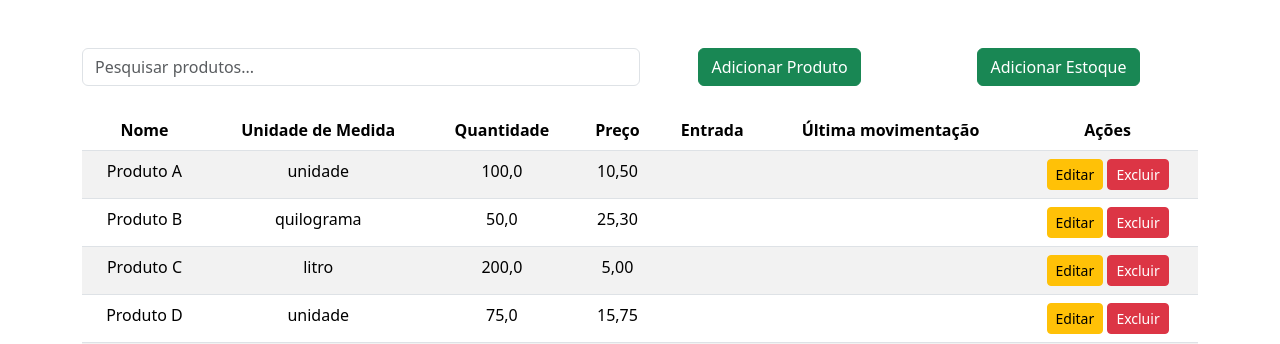
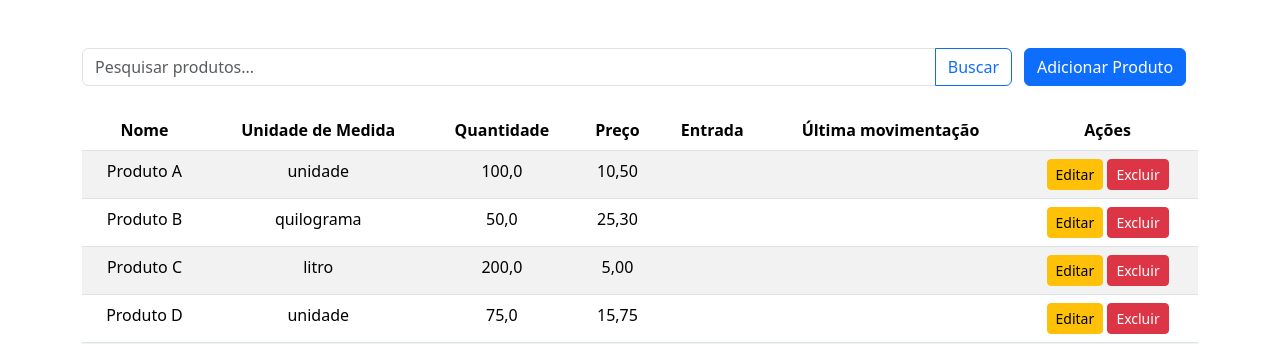
Before and after one commit to gabriecgaldino/app_management, a Django app: page /estoque/ in a window 1280 px wide. Shown: the part 62-406 px from the top of the page. Run offline with Django 5.2, Linux system fonts and the light colour scheme; a user stored in the database is signed in; data comes from the database, SQL or seed files in the repository; both versions use the stored data as it was after the commit.

Commit message:
Melhoria do formulário Cadastro de Produtos

```diff
--- a/Estoque/templates/estoque.html
+++ b/Estoque/templates/estoque.html
@@ -1,7 +1,7 @@
 {% extends "base.html"%}
 
 {%block titulo%}
-<title>Produtos</title>
+<title>Estoque</title>
 {%endblock%}
 
 {%block conteudo%}
@@ -10,15 +10,51 @@
     <section class="d-flex justify-content-between align-items-center mb-4">
 
         <!-- Campo de pesquisa -->
-        <div class="col-md-6">
+        <div class="input-group">
             <input type="text" class="form-control" placeholder="Pesquisar produtos...">
+            <button class="btn btn-outline-primary" type="button">Buscar</button>
         </div>
 
-        <div class="col-md-3 text-center">
-            <a href="{% url 'produtos' %}" class="btn btn-success">Adicionar Produto</a>
+        <div class="col-md-2 text-center">
+            <a type="button" class="btn btn-primary" data-bs-toggle="modal" data-bs-target="#productModal">
+                Adicionar Produto
+            </a>
         </div>
-        <div class="col-md-3 text-center">
-            <a href="#" class="btn btn-success">Adicionar Estoque</a>
+
+        <div class="modal fade mt-5" id="productModal" tabindex="-1" aria-labelledby="productModalLabel" aria-hidden="true">
+            <div class="modal-dialog">
+                <div class="modal-content">
+                    <div class="modal-header">
+                        <h5 class="modal-title" id="productModalLabel">Cadastrar Produto</h5>
+                        <button type="button" class="btn-close" data-bs-dismiss="modal" aria-label="Close"></button>
+                    </div>
+                    <div class="modal-body">
+                        <!-- Formulário de cadastro de produto -->
+                        <form action="" method="post">
+                            {% csrf_token %}
+                            <!-- Campo de Descrição -->
+                            <div class="mb-3">
+                                <label for="descricao" class="form-label"><strong>Descrição</strong></label>
+                                {{form.descricao}}
+                                <label for="unidade" class="form-label"><strong>Unidade de Medida</strong></label>
+                                {{form.unidade_medida}}
+                            </div>
+                            <div class="mb-3">
+                                <label for="valor" class="form-label"><strong>Valor</strong></label>
+                                {{form.valor}}
+                                <label for="quantidade" class="form-label"><strong>Quantidade</strong></label>
+                                {{form.quantidade}}
+                            </div>
+                            <div class="mb-3">
+                                <label for="quantidade" class="form-label"><strong>Estoque</strong></label>
+                                {{form.estoque_id}}
+                            </div>
+                            <!-- Botão de Enviar -->
+                            <button type="submit" class="btn btn-primary">Adicionar Produto</button>
+                        </form>
+                    </div>
+                </div>
+            </div>
         </div>
 
     </section>
--- a/Produto/views.py
+++ b/Produto/views.py
@@ -3,8 +3,7 @@ from django.contrib import messages
 from Produto.models import CriaProduto, Produto
 from Usuario.models import Colaborador
 
-
-def cria_produto_view(request):
+def estoque_view(request):
     colaborador = Colaborador.objects.get(username=request.user)
     organizacao = colaborador.organizacao
     if request.method == 'POST':
@@ -21,10 +20,11 @@ def cria_produto_view(request):
 
     else:
         form = CriaProduto(organizacao=organizacao)
-
-    return render(request, 'produtos.html', {'form': form})
+        produtos = Produto.objects.all()
 
 
-def lista_produto(request):
-    produtos = Produto.objects.all()
-    return render(request, 'estoque.html', {'produtos': produtos})
+
+    return render(request, 'estoque.html', {
+        'form': form,
+        'produtos': produtos
+    })
--- a/Sistema_de_Gestão_Empresarial/urls.py
+++ b/Sistema_de_Gestão_Empresarial/urls.py
@@ -19,7 +19,7 @@ from django.contrib.auth.views import LogoutView
 from django.urls import path
 from Usuario.views import registro, login_view, change_data_user
 from Sistema_de_Gestão_Empresarial.views import home
-from Produto.views import cria_produto_view, lista_produto
+from Produto.views import estoque_view
 
 
 urlpatterns = [
@@ -29,6 +29,5 @@ urlpatterns = [
     path('home/', home, name='home'),
     path('logout/', LogoutView.as_view(), name='logout'),
     path('update-user/', change_data_user, name='update-user'),
-    path('estoque/', lista_produto, name='estoque'),
-    path('adicionar/', cria_produto_view, name='produtos')
+    path('estoque/', estoque_view, name='estoque'),
 ]
```
Also changed, not shown: Produto/templates/produtos.html (+2 -22 lines), db.sqlite3.
